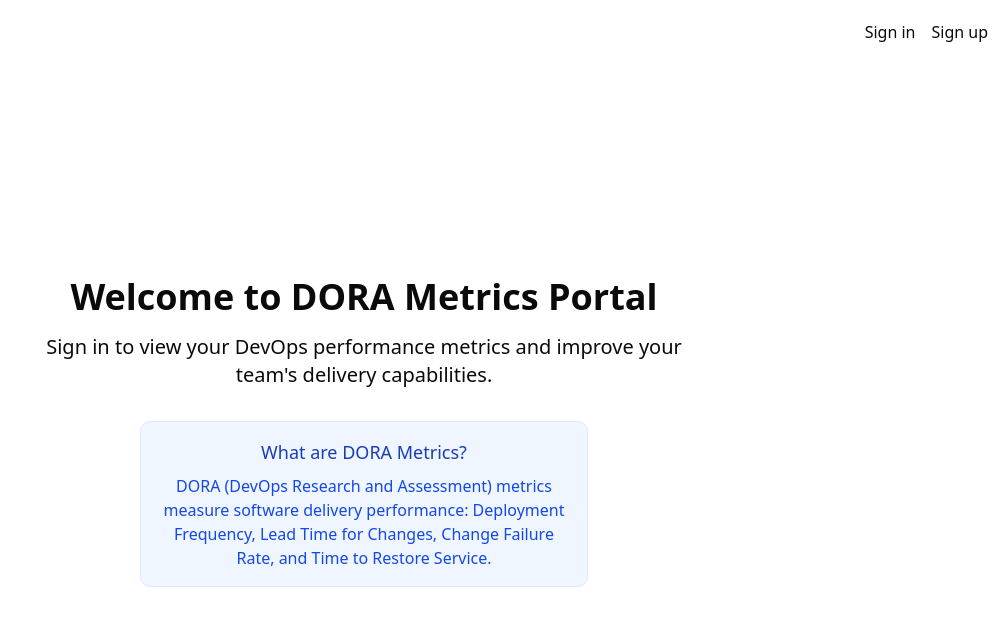
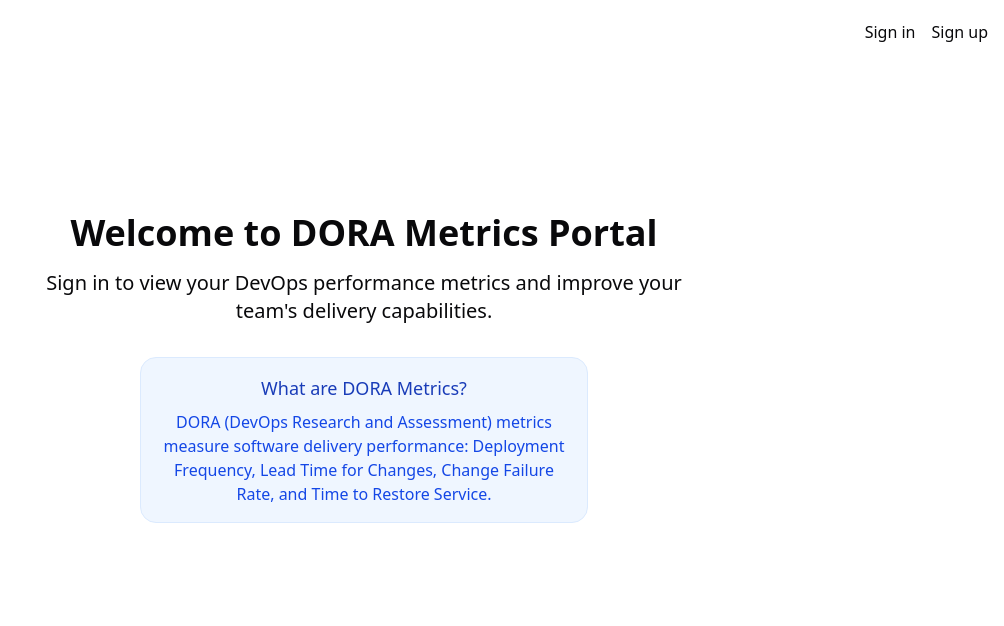
Before and after one commit to vorcigernix/pr_cat, a Next.js app: page / in a window 1280 px wide. Shown: the top 626 px of the page, without its empty margins (276-1280 px from the left). Built offline with nearby package versions, Linux system fonts and the light colour scheme; no server answers.

Commit message:
login working

```diff
--- a/app/globals.css
+++ b/app/globals.css
@@ -1,5 +1,14 @@
 @import "tailwindcss";
 @import "tw-animate-css";
+
+/* Clerk custom styling */
+.cl-rootBox, .cl-card, .cl-internal-b3fm6y {
+  background: transparent !important;
+}
+
+.cl-userButtonPopoverCard, .cl-userButtonPopoverActions, .cl-userButtonPopoverActionButton, .cl-userButtonPopoverFooter {
+  background-color: var(--card) !important;
+}
 
 @custom-variant dark (&:is(.dark *));
 
@@ -44,73 +53,74 @@
 }
 
 :root {
-  --radius: 0.625rem;
+  --radius: 1rem;
   --background: oklch(1 0 0);
-  --foreground: oklch(0.145 0 0);
+  --foreground: oklch(0.141 0.005 285.823);
   --card: oklch(1 0 0);
-  --card-foreground: oklch(0.145 0 0);
+  --card-foreground: oklch(0.141 0.005 285.823);
   --popover: oklch(1 0 0);
-  --popover-foreground: oklch(0.145 0 0);
-  --primary: oklch(0.205 0 0);
-  --primary-foreground: oklch(0.985 0 0);
-  --secondary: oklch(0.97 0 0);
-  --secondary-foreground: oklch(0.205 0 0);
-  --muted: oklch(0.97 0 0);
-  --muted-foreground: oklch(0.556 0 0);
-  --accent: oklch(0.97 0 0);
-  --accent-foreground: oklch(0.205 0 0);
+  --popover-foreground: oklch(0.141 0.005 285.823);
+  --primary: oklch(0.795 0.184 86.047);
+  --primary-foreground: oklch(0.421 0.095 57.708);
+  --secondary: oklch(0.967 0.001 286.375);
+  --secondary-foreground: oklch(0.21 0.006 285.885);
+  --muted: oklch(0.967 0.001 286.375);
+  --muted-foreground: oklch(0.552 0.016 285.938);
+  --accent: oklch(0.967 0.001 286.375);
+  --accent-foreground: oklch(0.21 0.006 285.885);
   --destructive: oklch(0.577 0.245 27.325);
-  --border: oklch(0.922 0 0);
-  --input: oklch(0.922 0 0);
-  --ring: oklch(0.708 0 0);
+  --border: oklch(0.92 0.004 286.32);
+  --input: oklch(0.92 0.004 286.32);
+  --ring: oklch(0.795 0.184 86.047);
   --chart-1: oklch(0.646 0.222 41.116);
   --chart-2: oklch(0.6 0.118 184.704);
   --chart-3: oklch(0.398 0.07 227.392);
   --chart-4: oklch(0.828 0.189 84.429);
   --chart-5: oklch(0.769 0.188 70.08);
   --sidebar: oklch(0.985 0 0);
-  --sidebar-foreground: oklch(0.145 0 0);
-  --sidebar-primary: oklch(0.205 0 0);
-  --sidebar-primary-foreground: oklch(0.985 0 0);
-  --sidebar-accent: oklch(0.97 0 0);
-  --sidebar-accent-foreground: oklch(0.205 0 0);
-  --sidebar-border: oklch(0.922 0 0);
-  --sidebar-ring: oklch(0.708 0 0);
+  --sidebar-foreground: oklch(0.141 0.005 285.823);
+  --sidebar-primary: oklch(0.795 0.184 86.047);
+  --sidebar-primary-foreground: oklch(0.421 0.095 57.708);
+  --sidebar-accent: oklch(0.967 0.001 286.375);
+  --sidebar-accent-foreground: oklch(0.21 0.006 285.885);
+  --sidebar-border: oklch(0.92 0.004 286.32);
+  --sidebar-ring: oklch(0.795 0.184 86.047);
 }
 
 .dark {
-  --background: oklch(0.145 0 0);
+  --background: oklch(0.141 0.005 285.823);
   --foreground: oklch(0.985 0 0);
-  --card: oklch(0.205 0 0);
+  --card: oklch(0.21 0.006 285.885);
   --card-foreground: oklch(0.985 0 0);
-  --popover: oklch(0.205 0 0);
+  --popover: oklch(0.21 0.006 285.885);
   --popover-foreground: oklch(0.985 0 0);
-  --primary: oklch(0.922 0 0);
-  --primary-foreground: oklch(0.205 0 0);
-  --secondary: oklch(0.269 0 0);
+  --primary: oklch(0.795 0.184 86.047);
+  --primary-foreground: oklch(0.421 0.095 57.708);
+  --secondary: oklch(0.274 0.006 286.033);
   --secondary-foreground: oklch(0.985 0 0);
-  --muted: oklch(0.269 0 0);
-  --muted-foreground: oklch(0.708 0 0);
-  --accent: oklch(0.269 0 0);
+  --muted: oklch(0.274 0.006 286.033);
+  --muted-foreground: oklch(0.705 0.015 286.067);
+  --accent: oklch(0.274 0.006 286.033);
   --accent-foreground: oklch(0.985 0 0);
   --destructive: oklch(0.704 0.191 22.216);
   --border: oklch(1 0 0 / 10%);
   --input: oklch(1 0 0 / 15%);
-  --ring: oklch(0.556 0 0);
+  --ring: oklch(0.554 0.135 66.442);
   --chart-1: oklch(0.488 0.243 264.376);
   --chart-2: oklch(0.696 0.17 162.48);
   --chart-3: oklch(0.769 0.188 70.08);
   --chart-4: oklch(0.627 0.265 303.9);
   --chart-5: oklch(0.645 0.246 16.439);
-  --sidebar: oklch(0.205 0 0);
+  --sidebar: oklch(0.21 0.006 285.885);
   --sidebar-foreground: oklch(0.985 0 0);
-  --sidebar-primary: oklch(0.488 0.243 264.376);
-  --sidebar-primary-foreground: oklch(0.985 0 0);
-  --sidebar-accent: oklch(0.269 0 0);
+  --sidebar-primary: oklch(0.795 0.184 86.047);
+  --sidebar-primary-foreground: oklch(0.421 0.095 57.708);
+  --sidebar-accent: oklch(0.274 0.006 286.033);
   --sidebar-accent-foreground: oklch(0.985 0 0);
   --sidebar-border: oklch(1 0 0 / 10%);
-  --sidebar-ring: oklch(0.556 0 0);
+  --sidebar-ring: oklch(0.554 0.135 66.442);
 }
+
 
 @layer base {
   * {
--- a/app/layout.tsx
+++ b/app/layout.tsx
@@ -1,11 +1,10 @@
 import type { Metadata } from "next";
+import { ThemeProvider } from "@/components/theme-provider"
 import {
   ClerkProvider,
   SignInButton,
   SignUpButton,
-  SignedIn,
   SignedOut,
-  UserButton,
 } from "@clerk/nextjs";
 import { Geist, Geist_Mono } from "next/font/google";
 import "./globals.css";
@@ -31,21 +30,25 @@ export default function RootLayout({
   children: React.ReactNode;
 }>) {
   return (
-    <ClerkProvider>
-      <html lang="en">
+    <ClerkProvider afterSignOutUrl="/">
+      <html lang="en" suppressHydrationWarning>
         <body
           className={`${geistSans.variable} ${geistMono.variable} antialiased`}
         >
-          <header className="flex justify-end items-center p-4 gap-4 h-16">
+        <ThemeProvider
+          attribute="class"
+          defaultTheme="system"
+          enableSystem
+          disableTransitionOnChange
+        >
+            <header className="flex justify-end items-center p-4 gap-4 h-16 bg-transparent absolute top-0 right-0 z-10">
               <SignedOut>
                 <SignInButton />
                 <SignUpButton />
               </SignedOut>
-            <SignedIn>
-              <UserButton />
-            </SignedIn>
             </header>
             {children}
+          </ThemeProvider>
         </body>
       </html>
     </ClerkProvider>
--- a/app/page.tsx
+++ b/app/page.tsx
@@ -17,7 +17,7 @@ export default async function Home() {
   // If not logged in, show welcome page
   if (!userId) {
     return (
-      <div className="flex flex-col items-center justify-center min-h-[calc(100vh-4rem)] p-4 text-center">
+      <div className="flex flex-col items-center justify-center min-h-[calc(100vh-4rem)] p-4 text-center bg-background">
         <h1 className="text-4xl font-bold mb-4">Welcome to DORA Metrics Portal</h1>
         <p className="text-xl mb-8 max-w-2xl">
           Sign in to view your DevOps performance metrics and improve your team's delivery capabilities.
--- a/components/nav-user.tsx
+++ b/components/nav-user.tsx
@@ -1,118 +1,39 @@
 "use client"
 
-import {
-  IconCreditCard,
-  IconDotsVertical,
-  IconLogout,
-  IconNotification,
-  IconUserCircle,
-} from "@tabler/icons-react"
-import { useClerk, useUser } from "@clerk/nextjs";
-
-import {
-  Avatar,
-  AvatarFallback,
-  AvatarImage,
-} from "@/components/ui/avatar"
-import {
-  DropdownMenu,
-  DropdownMenuContent,
-  DropdownMenuGroup,
-  DropdownMenuItem,
-  DropdownMenuLabel,
-  DropdownMenuSeparator,
-  DropdownMenuTrigger,
-} from "@/components/ui/dropdown-menu"
+import { UserButton } from "@clerk/nextjs"
 import {
   SidebarMenu,
+  SidebarMenuItem,
   SidebarMenuButton,
-  SidebarMenuItem,
-  useSidebar,
+  useSidebar
 } from "@/components/ui/sidebar"
 
 export function NavUser() {
   const { isMobile } = useSidebar()
-  const { user } = useUser()
-  const { signOut } = useClerk()
-
-  // If no user is logged in, don't render anything
-  if (!user) return null;
-
-  // User data from Clerk
-  const userData = {
-    name: user?.fullName || "User",
-    email: user?.primaryEmailAddress?.emailAddress || "user@example.com",
-    avatar: user?.imageUrl || "",
-  }
 
   return (
     <SidebarMenu>
       <SidebarMenuItem>
-        <DropdownMenu>
-          <DropdownMenuTrigger asChild>
         <SidebarMenuButton
           size="lg"
           className="data-[state=open]:bg-sidebar-accent data-[state=open]:text-sidebar-accent-foreground"
         >
-              <Avatar className="h-8 w-8 rounded-lg grayscale">
-                <AvatarImage src={userData.avatar} alt={userData.name} />
-                <AvatarFallback className="rounded-lg">
-                  {userData.name.charAt(0)}
-                </AvatarFallback>
-              </Avatar>
+          <UserButton
+            appearance={{
+              elements: {
+                avatarBox: "h-8 w-8",
+                userButtonTrigger: "h-full w-full",
+                userButtonPopoverCard: isMobile ? "bottom-16" : ""
+              }
+            }}
+          />
           <div className="grid flex-1 text-left text-sm leading-tight">
-                <span className="truncate font-medium">{userData.name}</span>
+            <span className="truncate font-medium">My Account</span>
             <span className="text-muted-foreground truncate text-xs">
-                  {userData.email}
+              Manage your account
             </span>
           </div>
-              <IconDotsVertical className="ml-auto size-4" />
         </SidebarMenuButton>
-          </DropdownMenuTrigger>
-          <DropdownMenuContent
-            className="w-(--radix-dropdown-menu-trigger-width) min-w-56 rounded-lg"
-            side={isMobile ? "bottom" : "right"}
-            align="end"
-            sideOffset={4}
-          >
-            <DropdownMenuLabel className="p-0 font-normal">
-              <div className="flex items-center gap-2 px-1 py-1.5 text-left text-sm">
-                <Avatar className="h-8 w-8 rounded-lg">
-                  <AvatarImage src={userData.avatar} alt={userData.name} />
-                  <AvatarFallback className="rounded-lg">
-                    {userData.name.charAt(0)}
-                  </AvatarFallback>
-                </Avatar>
-                <div className="grid flex-1 text-left text-sm leading-tight">
-                  <span className="truncate font-medium">{userData.name}</span>
-                  <span className="text-muted-foreground truncate text-xs">
-                    {userData.email}
-                  </span>
-                </div>
-              </div>
-            </DropdownMenuLabel>
-            <DropdownMenuSeparator />
-            <DropdownMenuGroup>
-              <DropdownMenuItem onClick={() => window.location.href = "/user-profile"}>
-                <IconUserCircle />
-                Account
-              </DropdownMenuItem>
-              <DropdownMenuItem onClick={() => window.location.href = "/billing"}>
-                <IconCreditCard />
-                Billing
-              </DropdownMenuItem>
-              <DropdownMenuItem onClick={() => window.location.href = "/notifications"}>
-                <IconNotification />
-                Notifications
-              </DropdownMenuItem>
-            </DropdownMenuGroup>
-            <DropdownMenuSeparator />
-            <DropdownMenuItem onClick={() => signOut()}>
-              <IconLogout />
-              Log out
-            </DropdownMenuItem>
-          </DropdownMenuContent>
-        </DropdownMenu>
       </SidebarMenuItem>
     </SidebarMenu>
   )
--- /dev/null
+++ b/components/theme-provider.tsx
@@ -0,0 +1,11 @@
+"use client"
+
+import * as React from "react"
+import { ThemeProvider as NextThemesProvider } from "next-themes"
+
+export function ThemeProvider({
+  children,
+  ...props
+}: React.ComponentProps<typeof NextThemesProvider>) {
+  return <NextThemesProvider {...props}>{children}</NextThemesProvider>
+}
```
Lines whose indentation alone changed are shown as unchanged.
